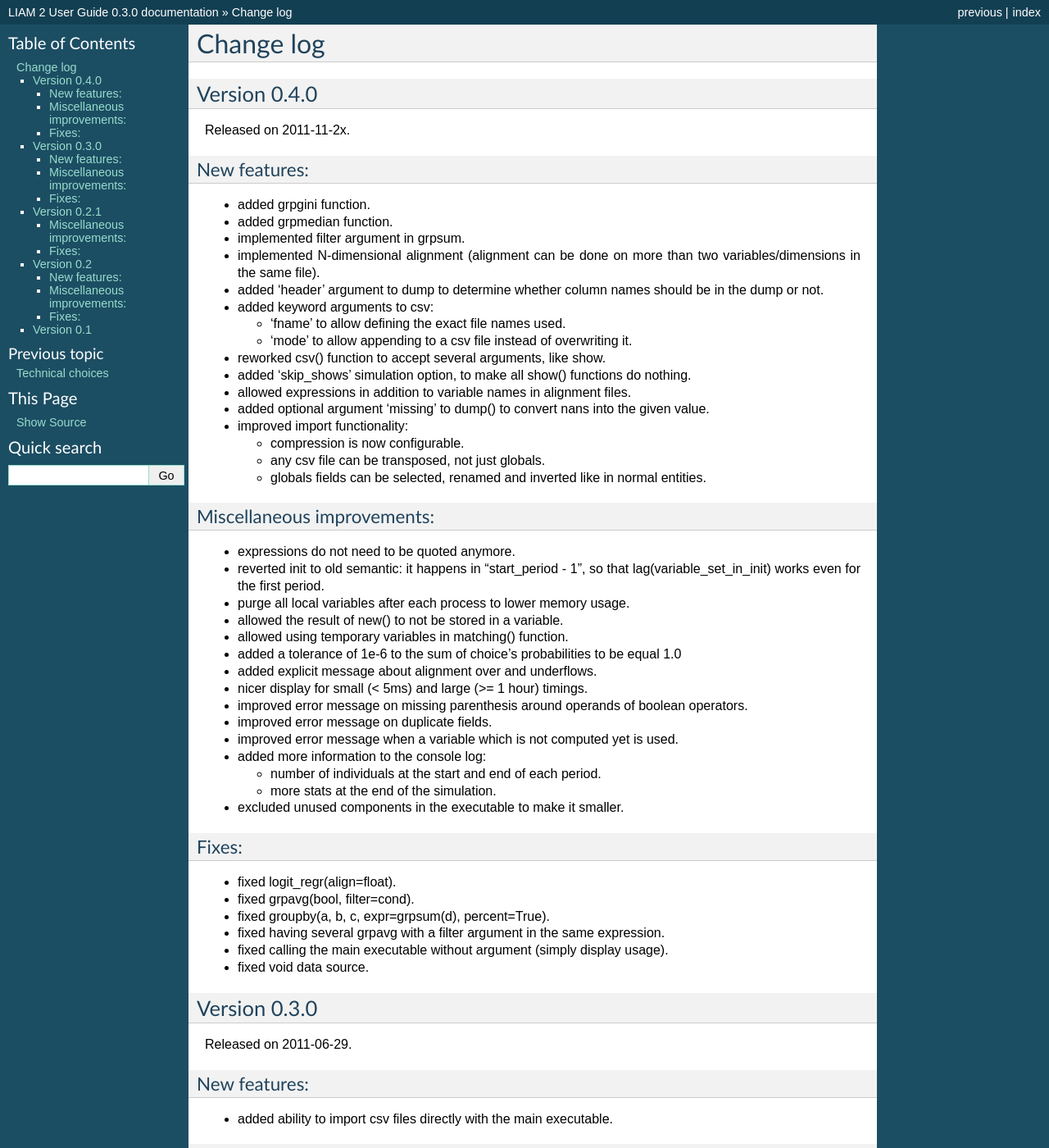
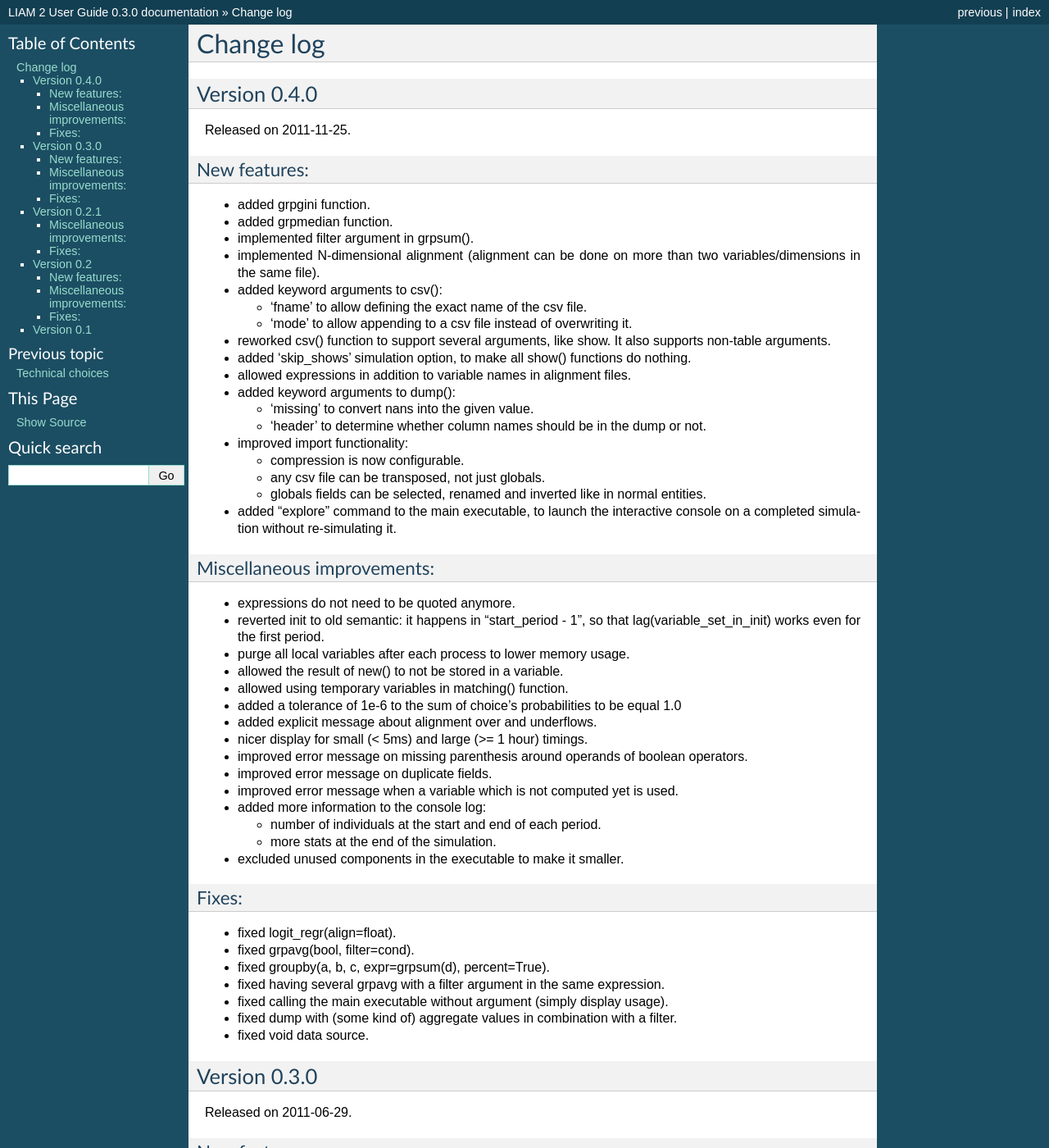
Before and after one commit to liam2/liam2, a Sphinx documentation site: the page built from doc/usersguide/source/changes.rst, in a window 1280 px wide and 1400 px high. Shown: the whole window at 82% size. Built offline with Sphinx 7.4.7, drawn with Linux system fonts in a browser that asks for light colours; formulas are drawn with MathJax 3.

Commit message:
update changelog for latest changes

```diff
--- a/doc/usersguide/source/changes.rst
+++ b/doc/usersguide/source/changes.rst
@@ -6,7 +6,7 @@
 Version 0.4.0
 =============
 
-Released on 2011-11-2x.
+Released on 2011-11-25.
 
 New features:
 -------------
@@ -15,27 +15,27 @@
 
 * added grpmedian function.
 
-* implemented filter argument in grpsum.
+* implemented filter argument in grpsum().
 
 * implemented N-dimensional alignment (alignment can be done on more than two
   variables/dimensions in the same file).
 
-* added 'header' argument to dump to determine whether column names should
-  be in the dump or not.
+* added keyword arguments to csv():
 
-* added keyword arguments to csv:
-
-  - 'fname' to allow defining the exact file names used.
+  - 'fname' to allow defining the exact name of the csv file.
   - 'mode' to allow appending to a csv file instead of overwriting it.
 
-* reworked csv() function to accept several arguments, like show.
+* reworked csv() function to support several arguments, like show. It also
+  supports non-table arguments.
 
 * added 'skip_shows' simulation option, to make all show() functions do nothing.
 
 * allowed expressions in addition to variable names in alignment files.
 
-* added optional argument 'missing' to dump() to convert nans into the given
-  value.
+* added keyword arguments to dump():
+
+  - 'missing' to convert nans into the given value.
+  - 'header' to determine whether column names should be in the dump or not.
 
 * improved import functionality:
 
@@ -43,6 +43,9 @@
   - any csv file can be transposed, not just globals.
   - globals fields can be selected, renamed and inverted like in normal
     entities.
+
+* added "explore" command to the main executable, to launch the interactive
+  console on a completed simulation without re-simulating it.
 
 Miscellaneous improvements:
 ---------------------------
@@ -90,6 +93,8 @@
 * fixed having several grpavg with a filter argument in the same expression.
 
 * fixed calling the main executable without argument (simply display usage).
+
+* fixed dump with (some kind of) aggregate values in combination with a filter.
 
 * fixed void data source.
 
```
